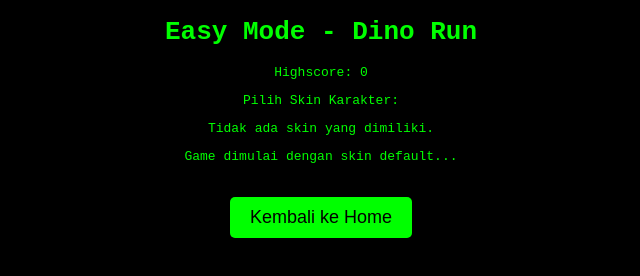
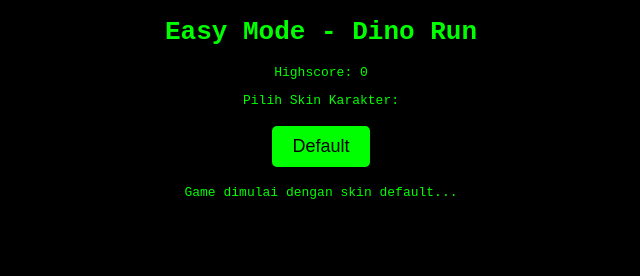
Before and after one commit to fantasiy/GameDinoV1, a plain HTML site: page easy.html in a window 1280 px wide. Shown: the whole page, without its empty margins (319-959 px from the left). Drawn offline with Linux system fonts and the light colour scheme.

Commit message:
Update easy.html

```diff
--- a/easy.html
+++ b/easy.html
@@ -4,7 +4,6 @@
   <meta charset="UTF-8">
   <meta name="viewport" content="width=device-width, initial-scale=1">
   <title>Dino Run - Easy Mode</title>
-
   <style>
     body, html {
       margin: 0;
@@ -22,6 +21,7 @@
       font-size: 18px;
       margin: 5px;
       border-radius: 5px;
+      cursor: pointer;
     }
   </style>
 </head>
@@ -36,10 +36,11 @@
 
 <p id="gameArea">Game dimulai dengan skin default...</p>
 
-<br>
-<button onclick="backHome()">Kembali ke Home</button>
+<script>
+  if (localStorage.getItem('skins') === null) {
+    localStorage.setItem('skins', JSON.stringify(['Default']));
+  }
 
-<script>
   function updateHighscoreDisplay() {
     let highscore = parseInt(localStorage.getItem('highscore')) || 0;
     document.getElementById('highscoreDisplay').innerText = "Highscore: " + highscore;
@@ -49,11 +50,6 @@
     let skins = JSON.parse(localStorage.getItem('skins')) || [];
     const container = document.getElementById('skinContainer');
     container.innerHTML = '';
-
-    if (skins.length === 0) {
-      container.innerHTML = '<p>Tidak ada skin yang dimiliki.</p>';
-      return;
-    }
 
     skins.forEach(color => {
       const btn = document.createElement('button');
@@ -71,14 +67,10 @@
 
     let tambahSkor = setInterval(() => {
       let currentScore = parseInt(localStorage.getItem('highscore')) || 0;
-      currentScore += 10;
+      currentScore += 10; // Easy mode tambah 10 tiap detik
       localStorage.setItem('highscore', currentScore);
       updateHighscoreDisplay();
     }, 1000);
-  }
-
-  function backHome() {
-    window.location.href = 'index.html';
   }
 
   updateHighscoreDisplay();
```
